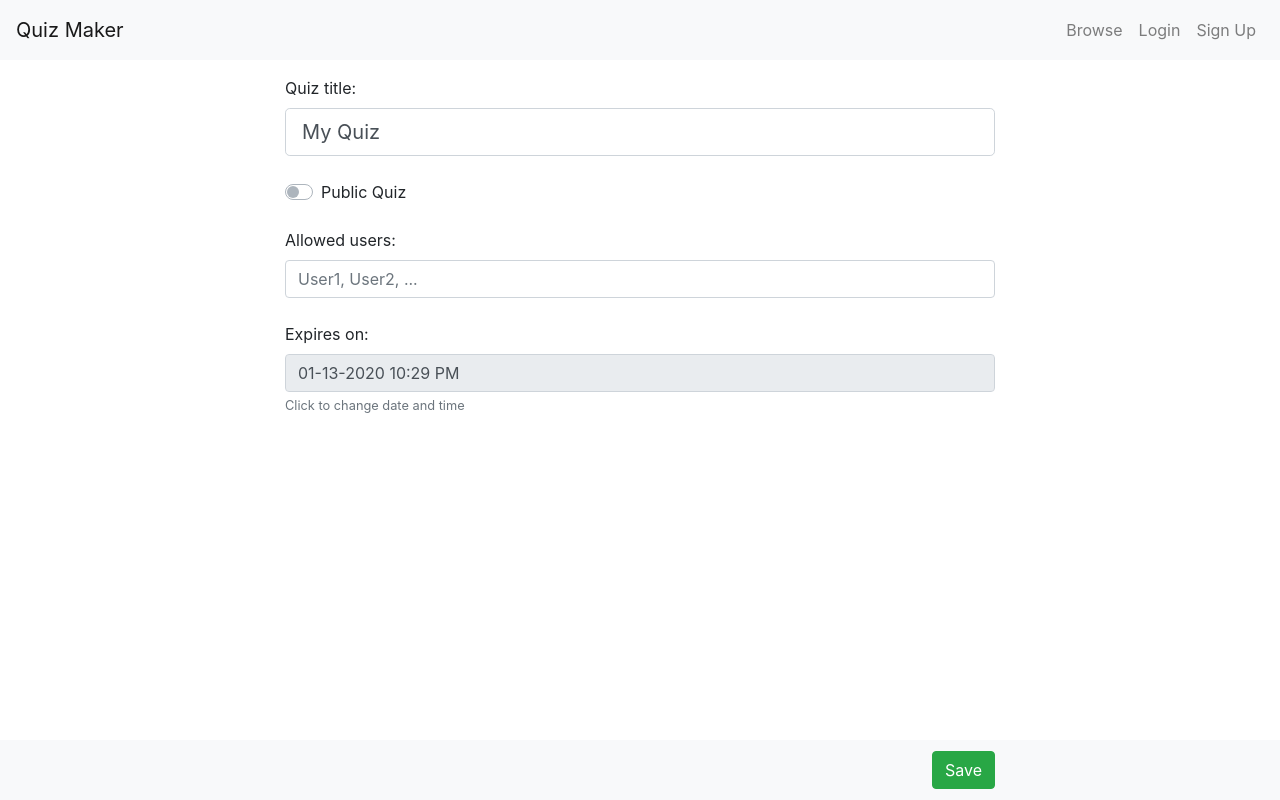
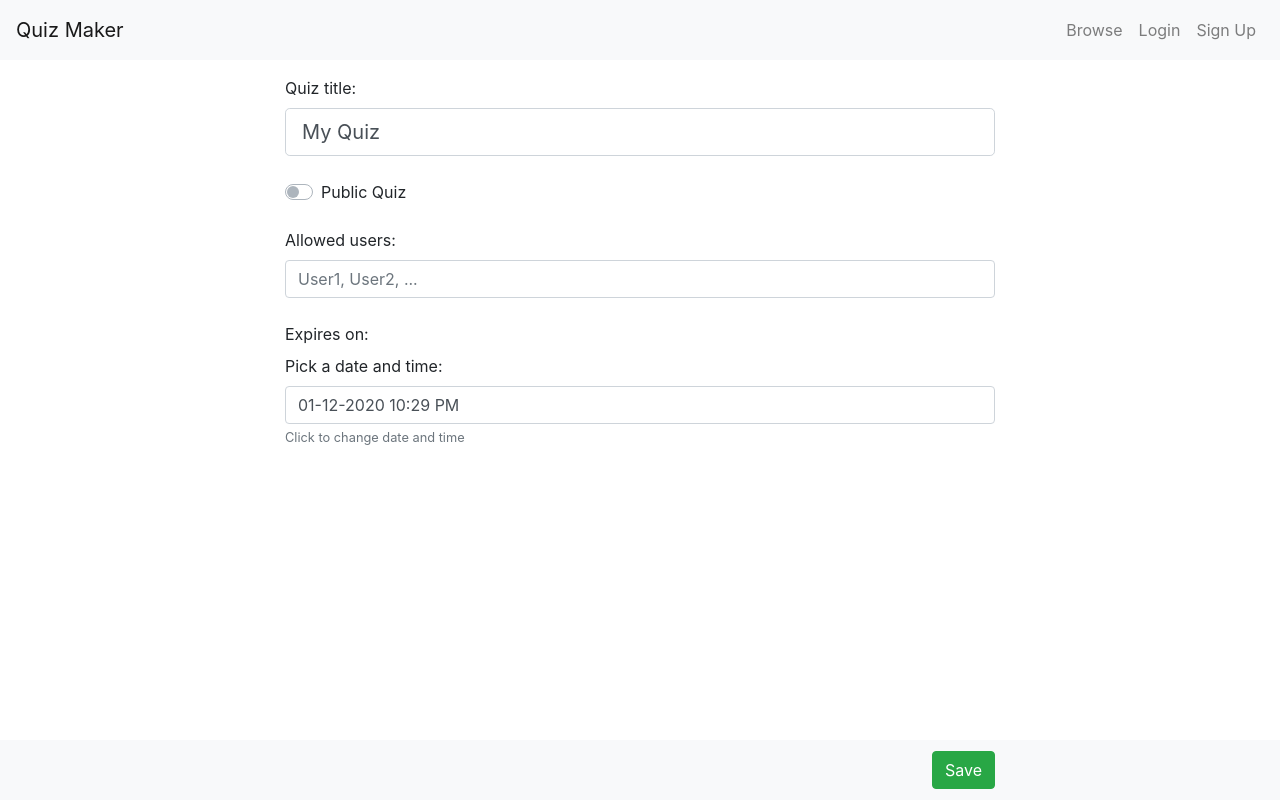
Before and after one commit to jtaylorsoftware/quizapp-web, a React (Create React App) app: page /quiz/create in a window 1280 px wide. Built offline with nearby package versions, Linux system fonts and the light colour scheme.

Commit message:
Refactor state and add label
Refactored component to manage its own separate state for the selected dateTime. Now uses the setQuizData prop to merge its changes with the editor

```diff
--- a/src/components/quiz/editor/DateTimePicker.js
+++ b/src/components/quiz/editor/DateTimePicker.js
@@ -1,4 +1,4 @@
-import React, { useEffect, useRef } from 'react'
+import React, { useEffect, useRef, useState } from 'react'
 
 import flatpickr from 'flatpickr'
 import 'flatpickr/dist/flatpickr.min.css'
@@ -7,46 +7,68 @@ import PropTypes from 'prop-types'
 import '../../../styles/datepicker.css'
 import moment from 'moment'
 
+// Format string accepted by flatpickr for displaying the date
+const flatpickrFormat = 'm-d-Y h:i K'
+// Moment format string that is analogous to the flatpickr format
+const momentFormat = 'MM-DD-YYYY h:mm A'
+
 /**
  * Displays an input for the user to select a date and time.
  */
-const DateTimePicker = ({ defaultDate, setDate }) => {
+const DateTimePicker = ({ label, defaultValue, minValue, setQuizData }) => {
+  const [dateTime, setDateTime] = useState(moment(defaultValue))
+
   const inputRef = useRef(null)
 
   useEffect(() => {
-    const date = moment(defaultDate)
-    const dateDisplayFormat = 'm-d-Y h:i K'
-    const dateValueFormat = 'MM-DD-YYYY h:mm A'
     const datePicker = flatpickr(inputRef.current, {
-      dateFormat: dateDisplayFormat,
-      defaultDate: date.format(dateValueFormat).toString(),
-      defaultHour: date.hours(),
-      defaultMinute: date.minutes(),
+      dateFormat: flatpickrFormat,
+      defaultDate: dateTime.format(momentFormat).toString(),
+      minDate: moment(minValue)
+        .format(momentFormat)
+        .toString(),
       enableTime: true,
+      minuteIncrement: 1,
       onClose: (_, dateStr) => {
-        setDate(moment(dateStr, dateValueFormat).toISOString())
+        setQuizData({ expiresIn: moment(dateStr, momentFormat).toISOString() })
+        setDateTime(moment(dateStr, momentFormat))
       }
     })
     return () => datePicker.destroy()
   })
   return (
-    <>
+    <div className='row mb-4'>
+      <div className='col'>
+        <div className='row'>
+          <div className='col'>
+            <label htmlFor='dateTimePicker'>
+              {(label || 'Pick a date and time') + ':'}
+            </label>
+          </div>
+        </div>
+        <div className='row'>
+          <div className='col'>
             <input
               type='text'
               className='form-control'
-        id='expirationPicker'
+              id='dateTimePicker'
               placeholder='Select date and time'
               ref={inputRef}
               readOnly={true}
             />
             <small className='text-muted'>Click to change date and time</small>
-    </>
+          </div>
+        </div>
+      </div>
+    </div>
   )
 }
 
 DateTimePicker.propTypes = {
-  defaultDate: PropTypes.string.isRequired,
-  setDate: PropTypes.func.isRequired
+  label: PropTypes.string,
+  defaultValue: PropTypes.string.isRequired,
+  minValue: PropTypes.string.isRequired,
+  setQuizData: PropTypes.func.isRequired
 }
 
 export default DateTimePicker
```
Lines whose indentation alone changed are shown as unchanged.
